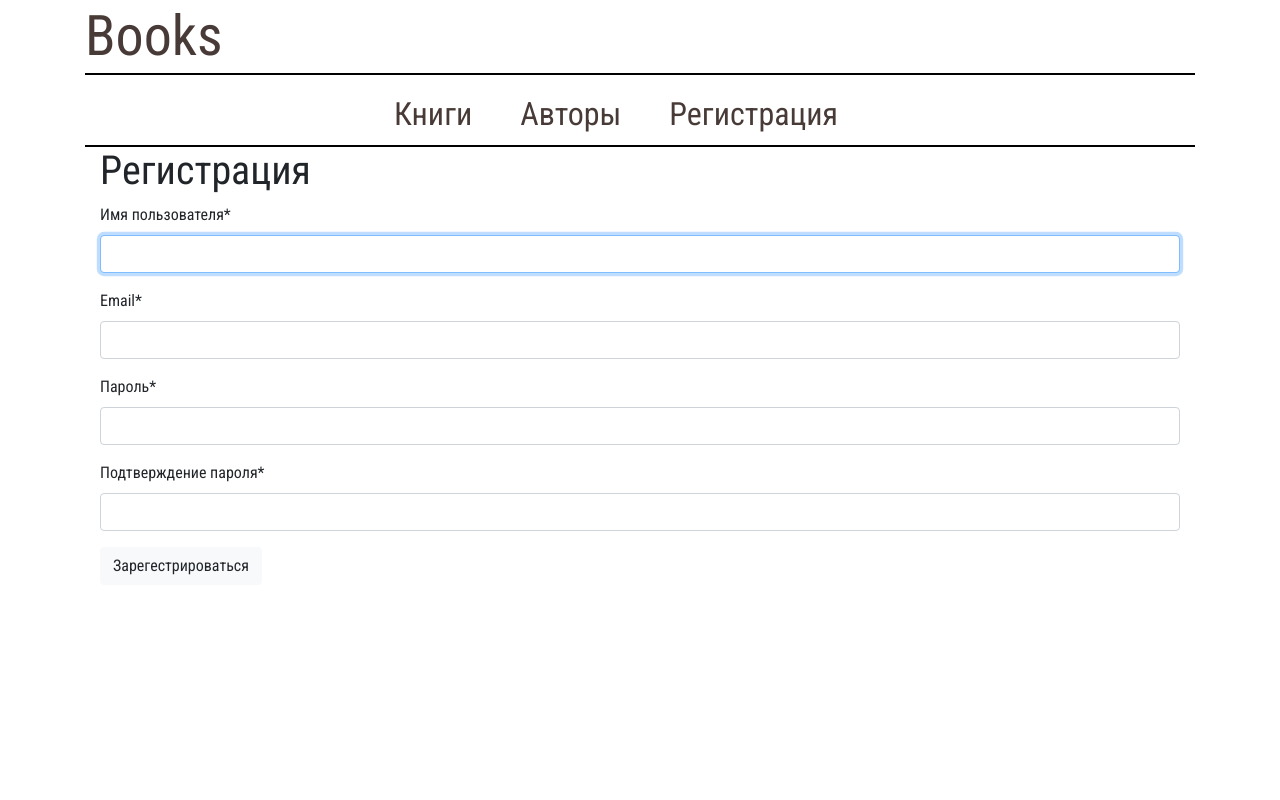
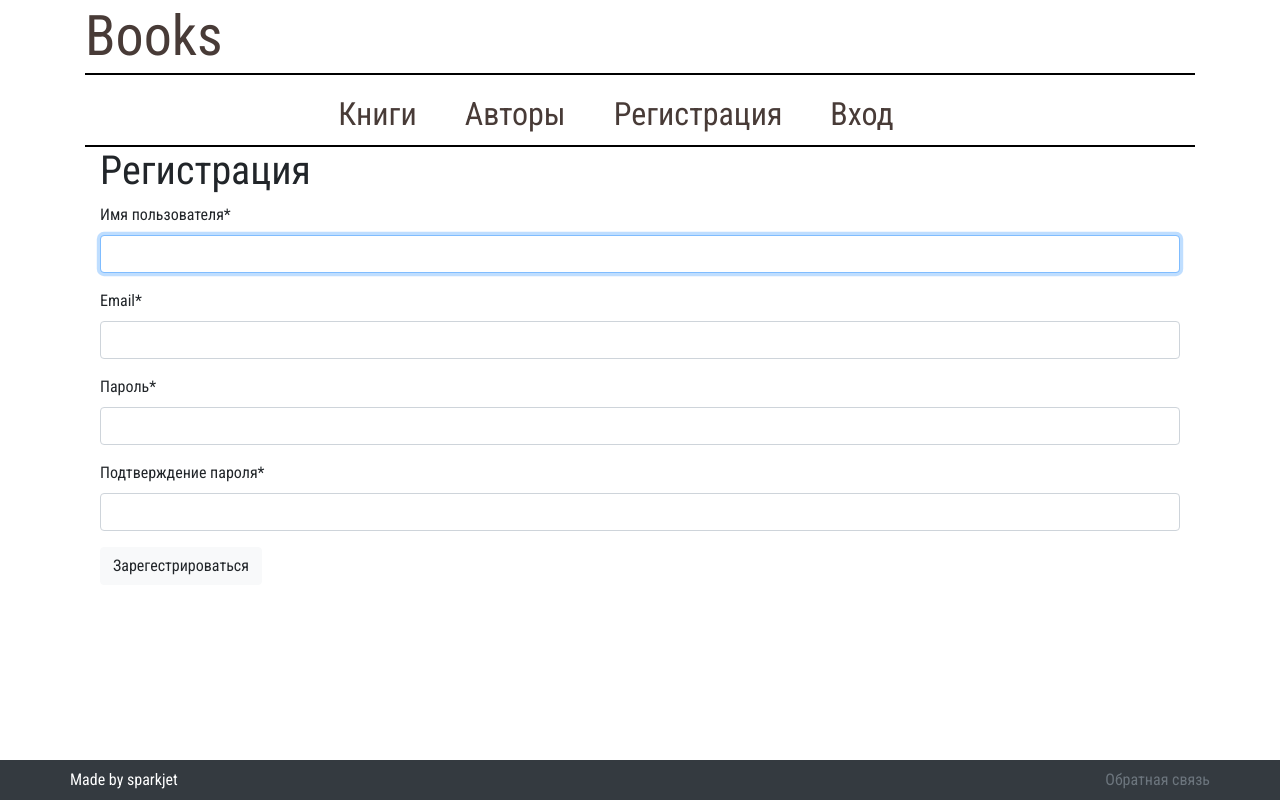
Before and after one commit to whyme0/BooksWeb, a Django app: page /auth/registration/ in a window 1280 px wide. Run offline with Django 3.2, Linux system fonts and the light colour scheme; parts of the project's set-up code (start-up, migrations or seed data) failed here and were passed over; some libraries are stand-ins or nearby versions.

Commit message:
added login, registration, profile links

```diff
--- a/bookapp/templates/bookapp/primary_pattern.html
+++ b/bookapp/templates/bookapp/primary_pattern.html
@@ -12,7 +12,7 @@
 
 
 <body>
-	<div class="main container">
+	<div class="container">
 		<a href="{% url 'bookapp:index' %}">
 			<h1 class="title unselectable">Books</h1>
 		</a>
@@ -20,11 +20,24 @@
 		<nav class="nav justify-content-center">
 			<a href="{% url 'bookapp:books' %}" class="link">Книги</a>
 			<a href="{% url 'bookapp:authors' %}" class="link">Авторы</a>
-			<a href="{% url 'authapp:registration' %}" class="link">Регистрация</a>
+			{% if user.is_authenticated %}
+				<a href="{% url 'bookapp:profile' %}" class="link">Аккаунт</a>
+			{% else %}
+				<a href="{% url 'authapp:registration' %}" class="link">Регистрация</a>
+				<a href="{% url 'authapp:login' %}" class="link">Вход</a>
+			{% endif %}
 		</nav>
 		{% block content %}
 		{% endblock content %}
 	</div>
+	<footer class="footer mt-auto bg-dark fixed-bottom p-2">
+		<div class="container">
+			<div class="row justify-content-between">
+				<span class="text-white">Made by sparkjet</span>
+				<a href="" class="text-secondary">Обратная связь</a>
+			</div>
+		</div>
+	</footer>
 
 
 	<script src="https://code.jquery.com/jquery-3.4.1.slim.min.js" integrity="sha384-J6qa4849blE2+poT4WnyKhv5vZF5SrPo0iEjwBvKU7imGFAV0wwj1yYfoRSJoZ+n" crossorigin="anonymous"></script>
```
